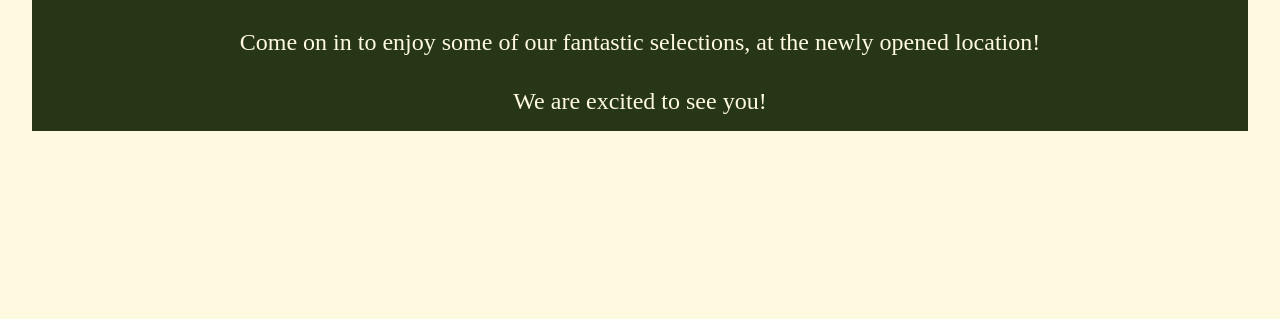
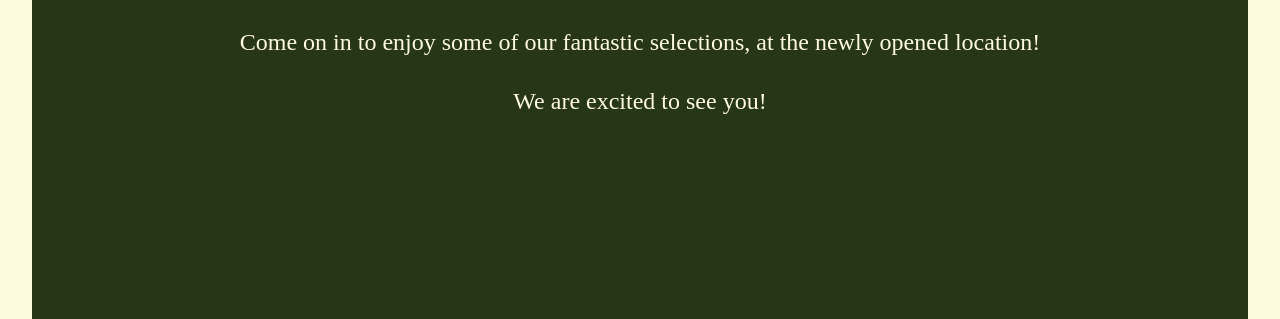
Before and after one commit to Calaxsys/restaurant-page, a website built with webpack: page src/index.html in a window 1280 px wide. Shown: the part 481-800 px from the top of the page. Built offline with nearby package versions, Linux system fonts and the light colour scheme.

Commit message:
Finished css for Home page

```diff
--- a/src/styles.css
+++ b/src/styles.css
@@ -16,6 +16,7 @@ body {
   background-color: var(--color-3);
   display: flex;
   flex-direction: column;
+  height: 100svh;
 }
 
 #nav-header {
@@ -52,8 +53,8 @@ body {
 
 #content {
   display: flex;
-  flex-direction: column;
-  align-items: center;
+  justify-content: center;
+ flex-grow: 1;
 }
 
 .page-content {
```
